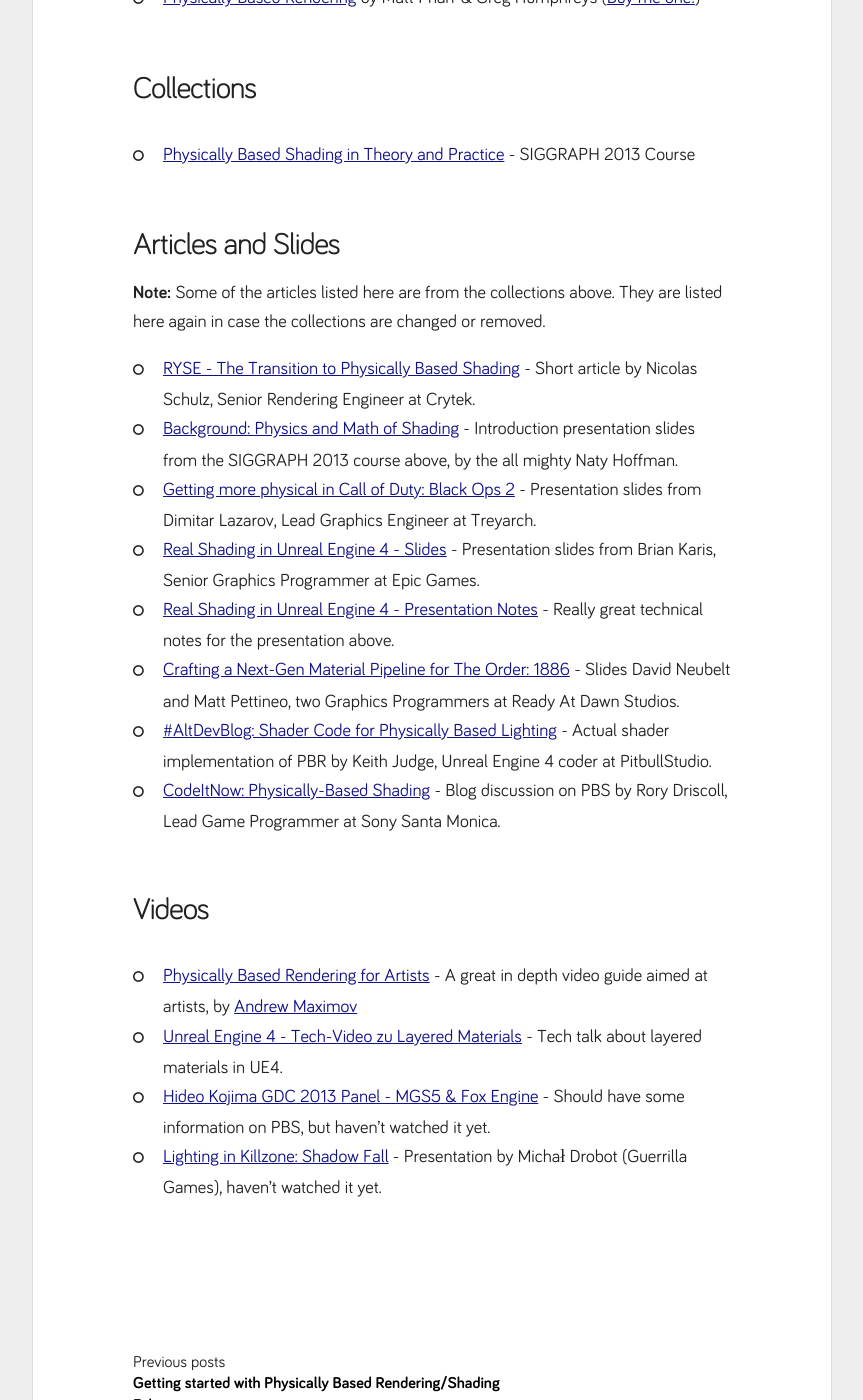
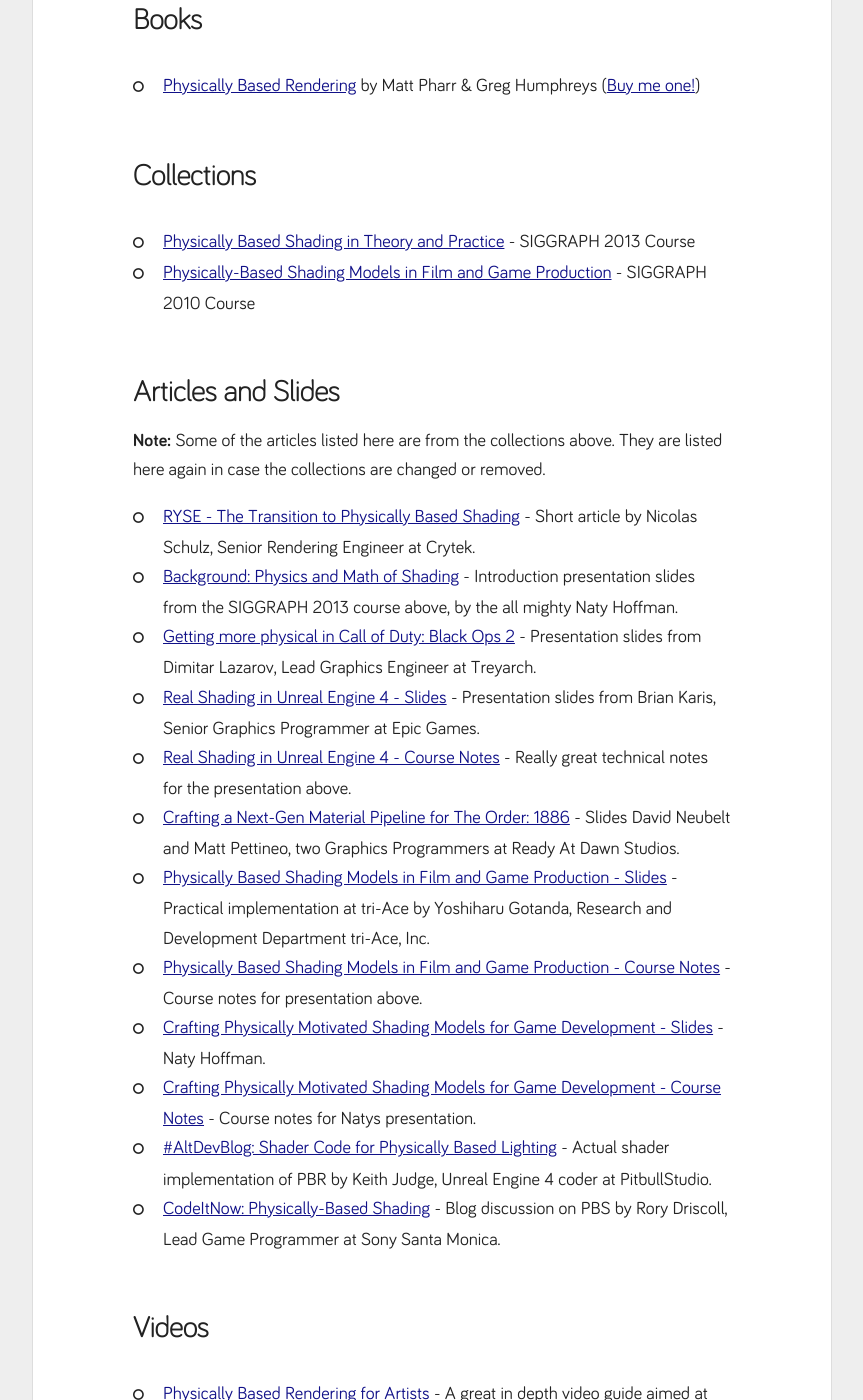
Before and after one commit to andsve/andsve.github.io, a Jekyll site: the page built from _posts/2013-12-18-physically-based-rendering.md, in a window 1280 px wide and 1400 px high, scrolled down 633 px. Shown: the whole window, without its empty margins (208-1071 px from the left). Built offline with Jekyll 4.4.1, drawn with Linux system fonts in a browser that asks for light colours; nearby versions of some CDN libraries; Markdown is read by kramdown in place of the engine named in the settings; some of the changed text lies outside the part shown.

Commit message:
Update 2013-12-18-physically-based-rendering.md

```diff
--- a/_posts/2013-12-18-physically-based-rendering.md
+++ b/_posts/2013-12-18-physically-based-rendering.md
@@ -3,11 +3,14 @@
 title: Getting started with Physically Based Rendering/Shading
 toc: true
 ---
+This is a collection of Physically Based Rendering/Shading/Lighting material I've found scattered around the web. I believe it's quite handy to have a list like this on various rendering topics, hopefully it can be of use for somebody!
+
 ### Books
 * [Physically Based Rendering](http://www.pbrt.org/) by Matt Pharr & Greg Humphreys ([Buy me one!](http://amzn.com/w/3JP6P23PBFCTJ))
 
 ### Collections
 * [Physically Based Shading in Theory and Practice](http://blog.selfshadow.com/publications/s2013-shading-course/) - SIGGRAPH 2013 Course
+* [Physically-Based Shading Models in Film and Game Production](http://renderwonk.com/publications/s2010-shading-course/) - SIGGRAPH 2010 Course
 
 ### Articles and Slides
 **Note:** Some of the articles listed here are from the collections above. They are listed here again in case the collections are changed or removed.
@@ -16,8 +19,13 @@
 * [Background: Physics and Math of Shading](http://blog.selfshadow.com/publications/s2013-shading-course/hoffman/s2013_pbs_physics_math_slides.pdf) - Introduction presentation slides from the SIGGRAPH 2013 course above, by the all mighty Naty Hoffman.
 * [Getting more physical in Call of Duty: Black Ops 2](http://blog.selfshadow.com/publications/s2013-shading-course/lazarov/s2013_pbs_black_ops_2_slides_v2.pdf) - Presentation slides from Dimitar Lazarov, Lead Graphics Engineer at Treyarch.
 * [Real Shading in Unreal Engine 4 - Slides](http://blog.selfshadow.com/publications/s2013-shading-course/karis/s2013_pbs_epic_slides.pdf) - Presentation slides from Brian Karis, Senior Graphics Programmer at Epic Games.
-* [Real Shading in Unreal Engine 4 - Presentation Notes](http://www.unrealengine.com/files/downloads/2013SiggraphPresentationsNotes.pdf) - Really great technical notes for the presentation above.
+* [Real Shading in Unreal Engine 4 - Course Notes](http://www.unrealengine.com/files/downloads/2013SiggraphPresentationsNotes.pdf) - Really great technical notes for the presentation above.
 * [Crafting a Next-Gen Material Pipeline for The Order: 1886](http://blog.selfshadow.com/publications/s2013-shading-course/rad/s2013_pbs_rad_slides.pdf) - Slides David Neubelt and Matt Pettineo, two Graphics Programmers at Ready At Dawn Studios.
+* [Physically Based Shading Models in Film and Game Production - Slides](http://renderwonk.com/publications/s2010-shading-course/gotanda/slide_practical_implementation_at_triace.pdf) - Practical implementation at tri-Ace by Yoshiharu Gotanda, Research and Development Department
+tri-Ace, Inc.
+* [Physically Based Shading Models in Film and Game Production - Course Notes](http://renderwonk.com/publications/s2010-shading-course/gotanda/course_note_practical_implementation_at_triace.pdf) - Course notes for presentation above.
+* [Crafting Physically Motivated Shading Models for Game Development - Slides](http://renderwonk.com/publications/s2010-shading-course/hoffman/s2010_physically_based_shading_hoffman_b.pdf) - Naty Hoffman.
+* [Crafting Physically Motivated Shading Models for Game Development - Course Notes](http://renderwonk.com/publications/s2010-shading-course/hoffman/s2010_physically_based_shading_hoffman_b_notes.pdf) - Course notes for Natys presentation.
 * [#AltDevBlog: Shader Code for Physically Based Lighting](http://www.altdevblogaday.com/2011/08/23/shader-code-for-physically-based-lighting/) - Actual shader implementation of PBR by Keith Judge, Unreal Engine 4 coder at PitbullStudio.
 * [CodeItNow: Physically-Based Shading](http://www.rorydriscoll.com/2013/11/22/physically-based-shading/) - Blog discussion on PBS by Rory Driscoll, Lead Game Programmer at Sony Santa Monica.
 
```
